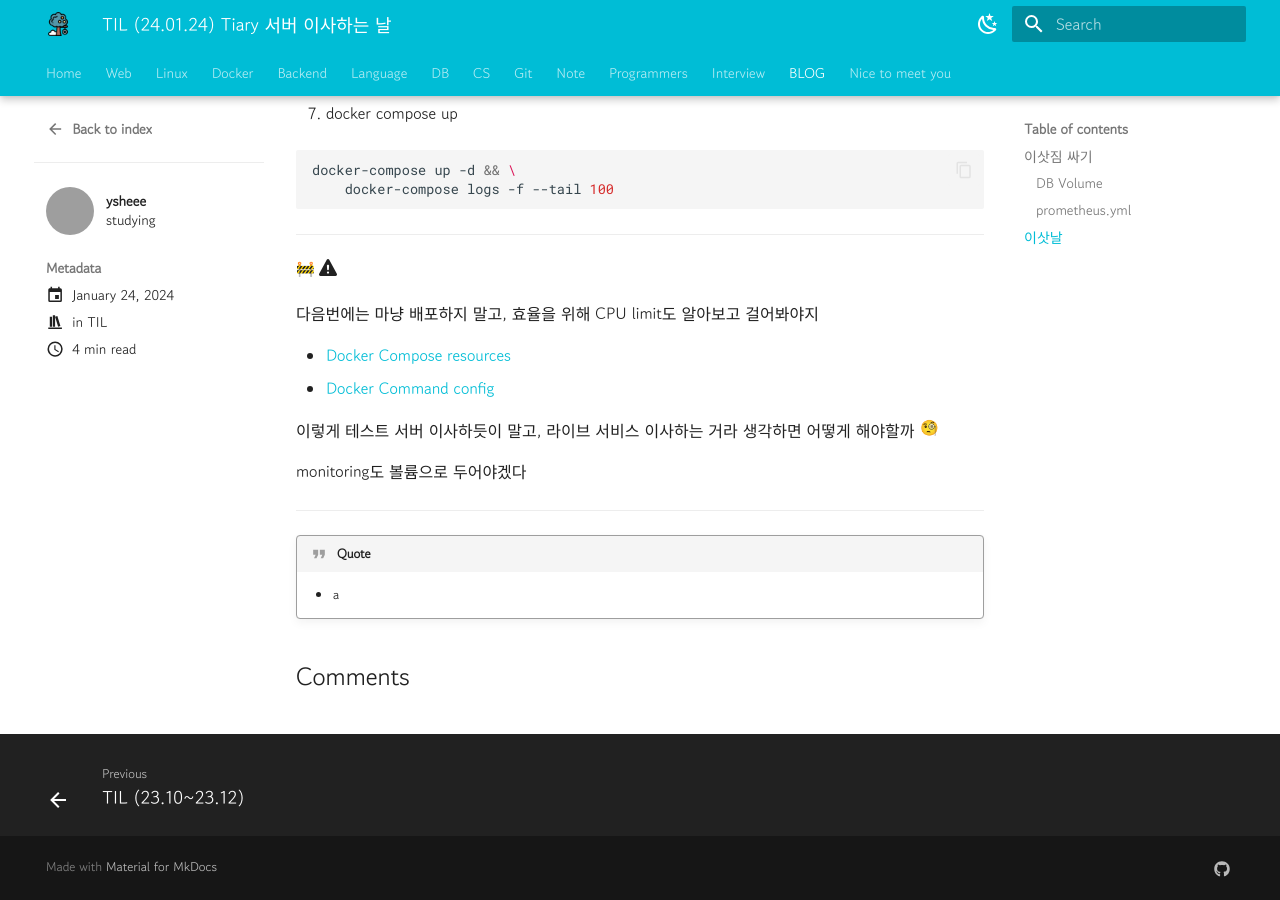
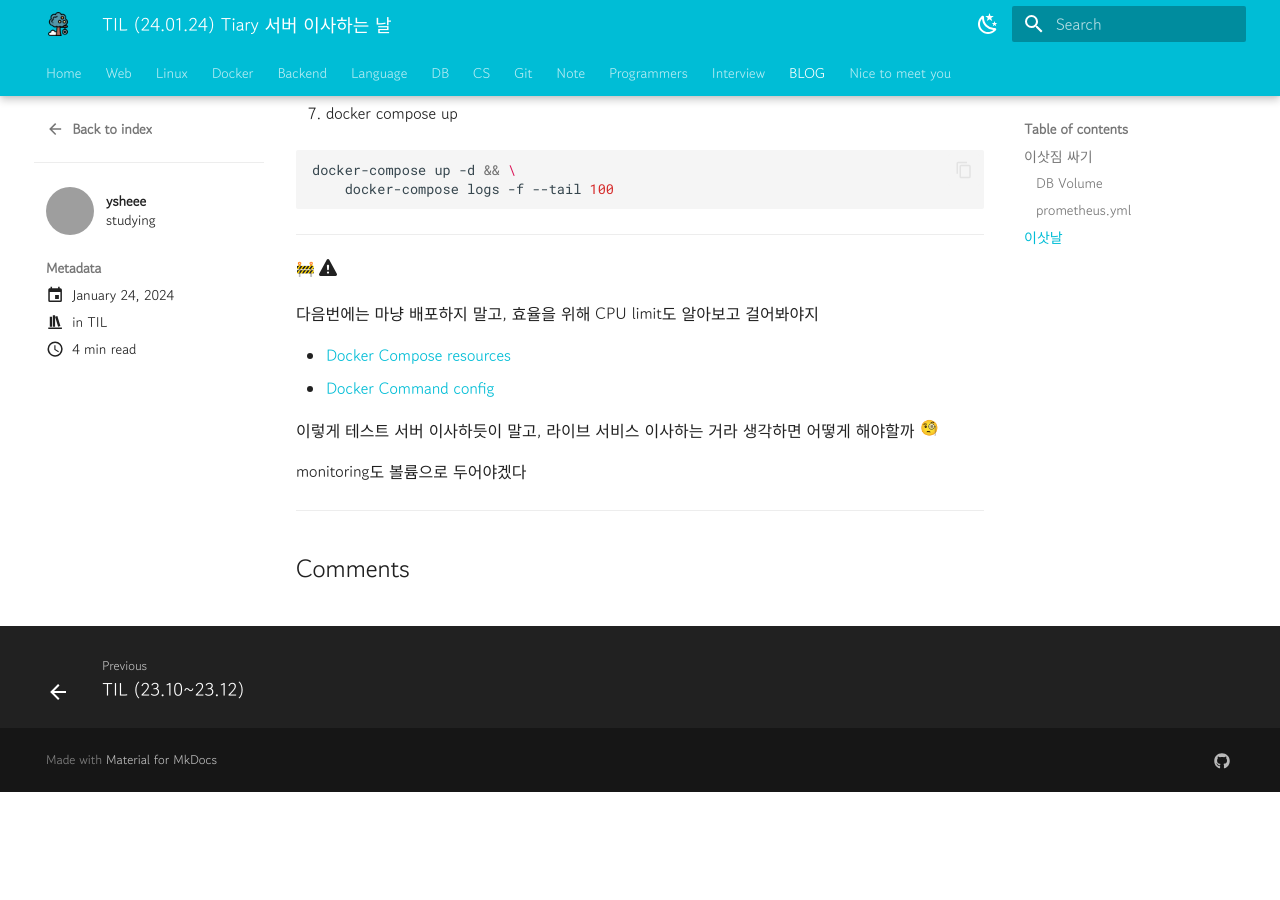
Before and after one commit to YSHeee/YSHeee.github.io, an MkDocs documentation site: the page built from docs/blog/posts/til-240124.md, in a window 1280 px wide and 900 px high, scrolled down 5422 px. Built offline with MkDocs 1.6.1 and Material for MkDocs 9.7.7, drawn with Linux system fonts in a browser that asks for light colours; emoji names are drawn with the system emoji font; comment, search, counter and statistics services are not loaded; after the commit the page ends 6214 px from its top, so only the background shows below that; grey boxes are pictures that could not be loaded.

Commit message:
TIL-240124 수정

```diff
--- a/docs/blog/posts/til-240124.md
+++ b/docs/blog/posts/til-240124.md
@@ -259,5 +259,3 @@ docker-compose up -d && \
 monitoring도 볼륨으로 두어야겠다
 
 ---
-!!! quote
-    - a
```
